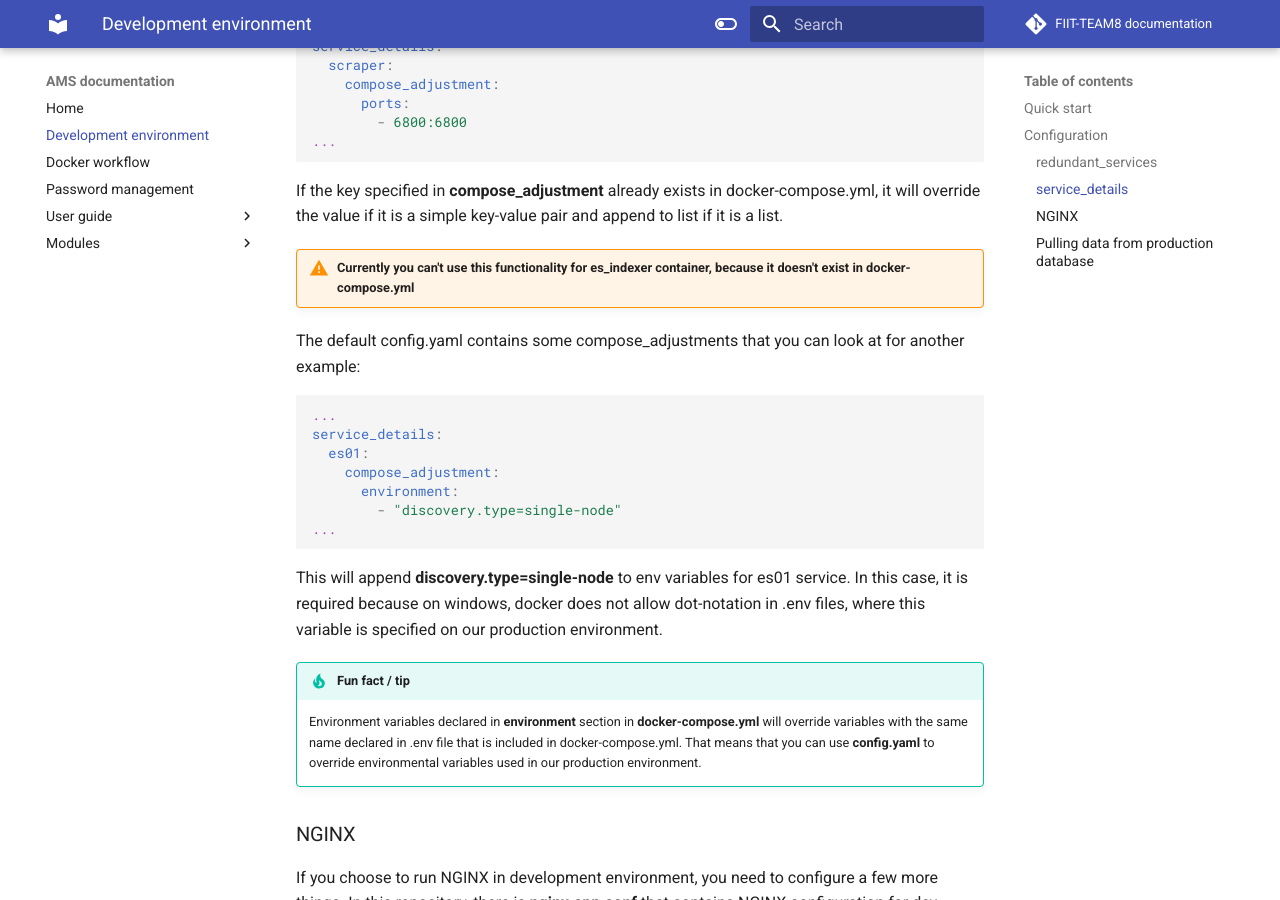
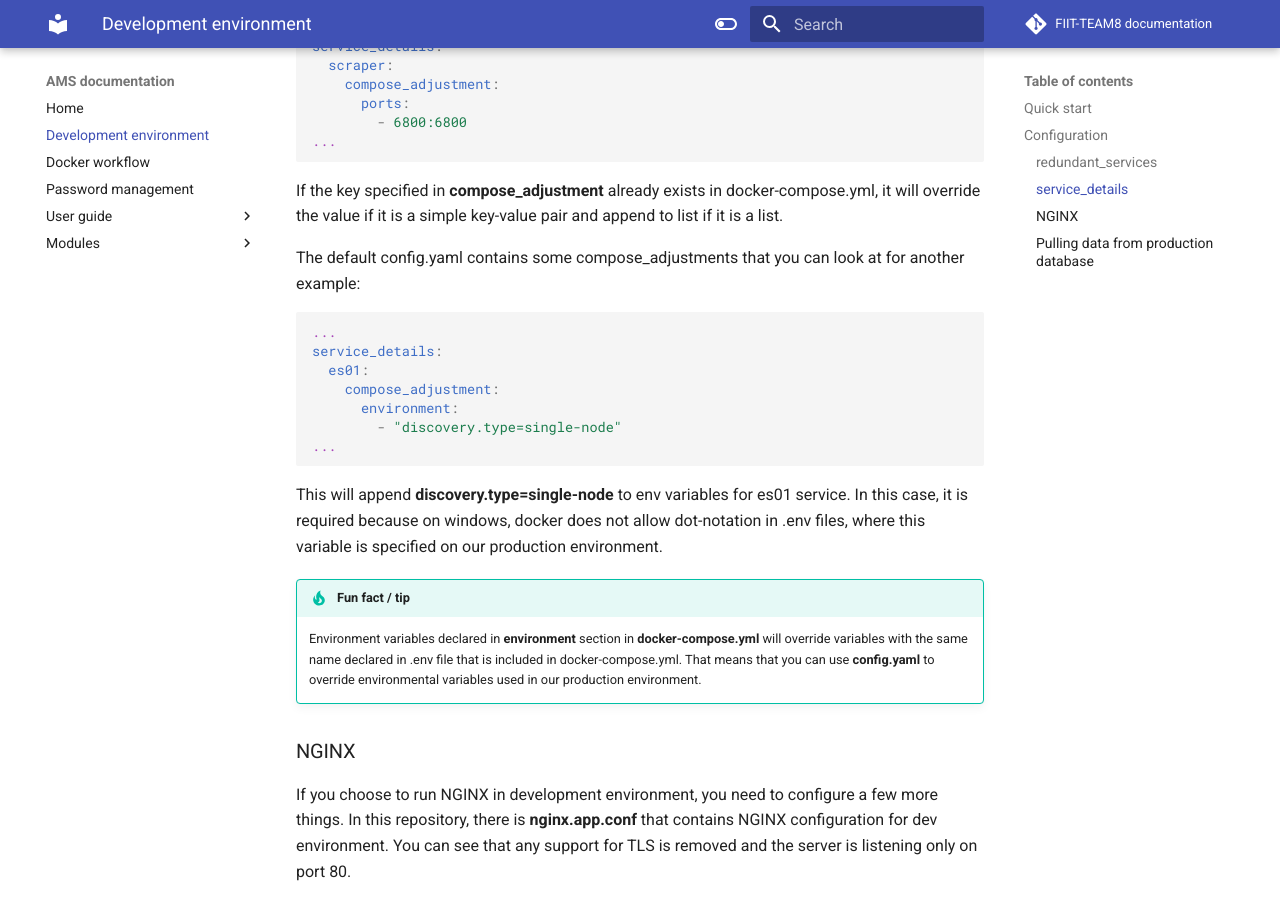
Before and after one commit to FIIT-TEAM8/team_documentation, an MkDocs documentation site: the page built from docs/devEnvironment.md, in a window 1280 px wide and 900 px high, scrolled down 1971 px. Built offline with MkDocs 1.6.1 and Material for MkDocs 9.7.7, drawn with Linux system fonts in a browser that asks for light colours; comment, search, counter and statistics services are not loaded.

Commit message:
Update devEnvironment.md

````diff
--- a/docs/devEnvironment.md
+++ b/docs/devEnvironment.md
@@ -64,8 +64,6 @@ service_details:
 ```
 If the key specified in **compose_adjustment** already exists in docker-compose.yml, it will override the value if it is a simple key-value pair and append to list if it is a list.
 
-!!! warning "Currently you can't use this functionality for es_indexer container, because it doesn't exist in docker-compose.yml"
-
 The default config.yaml contains some compose_adjustments that you can look at for another example:
 ```yaml
 ...
````
